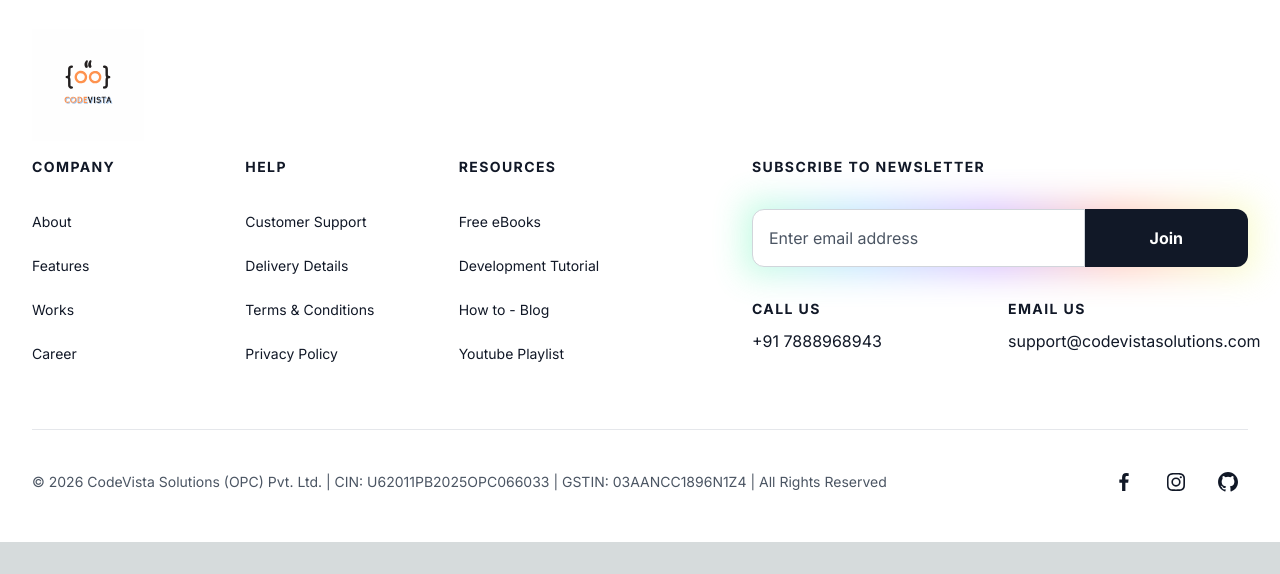
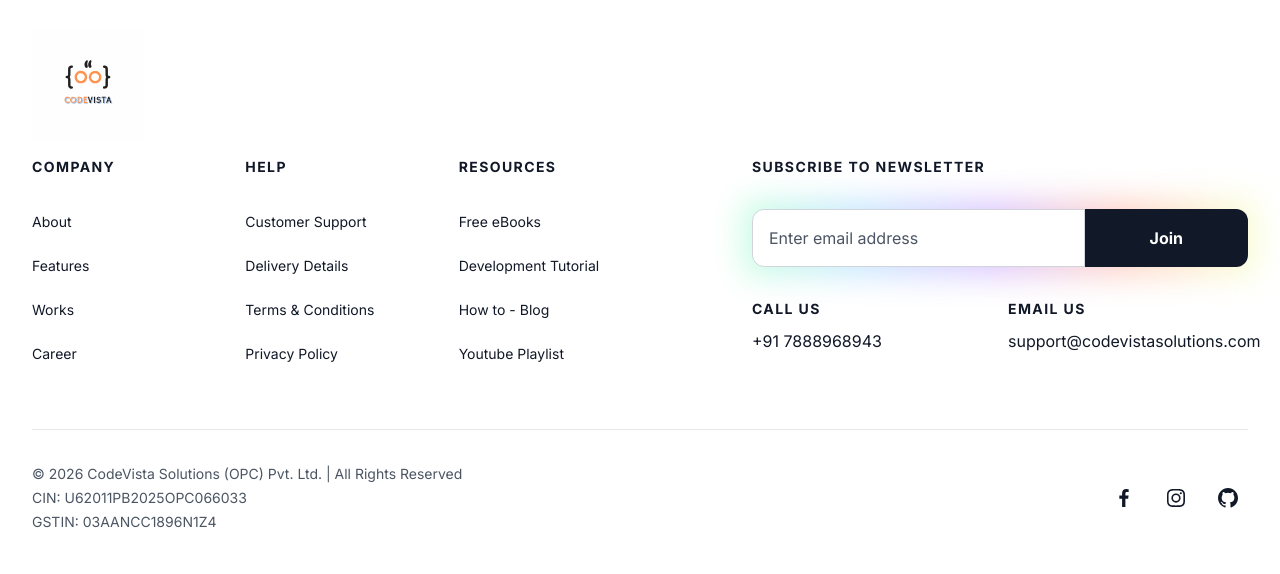
Before and after one commit to codevistasolutions/CVS, a Next.js app: page / in a window 1280 px wide. Shown: the part 5033-5607 px from the top of the page. Before the commit the page ends 5575 px from the top, so only its background shows below. Built offline with nearby package versions, Linux system fonts and the light colour scheme.

Commit message:
cin and gst add

```diff
--- a/app/components/Footer.tsx
+++ b/app/components/Footer.tsx
@@ -157,16 +157,18 @@ const Footer = () => {
                 </li>
             </ul>
 
-<p className="mt-8 text-sm font-normal text-gray-600 font-pj sm:order-1 sm:mt-0">
-  © 2026 CodeVista Solutions (OPC) Pvt. Ltd.
-  <br className="sm:hidden" />
-  <span className="hidden sm:inline"> | </span>
-  CIN: U62011PB2025OPC066033
-  <span className="hidden sm:inline"> | </span>
-  GSTIN: 03AANCC1896N1Z4
-  <span className="hidden sm:inline"> | </span>
-  All Rights Reserved
-</p>        </div>
+<p className="mt-8 text-sm font-normal text-gray-600 font-pj sm:order-1 sm:mt-0 leading-6">
+  <span className="block">
+    © 2026 CodeVista Solutions (OPC) Pvt. Ltd. | All Rights Reserved
+  </span>
+  <span className="block">
+    CIN: U62011PB2025OPC066033
+  </span>
+  <span className="block">
+    GSTIN: 03AANCC1896N1Z4
+  </span>
+</p>
+</div>
     </div>
 </footer>
 
```
